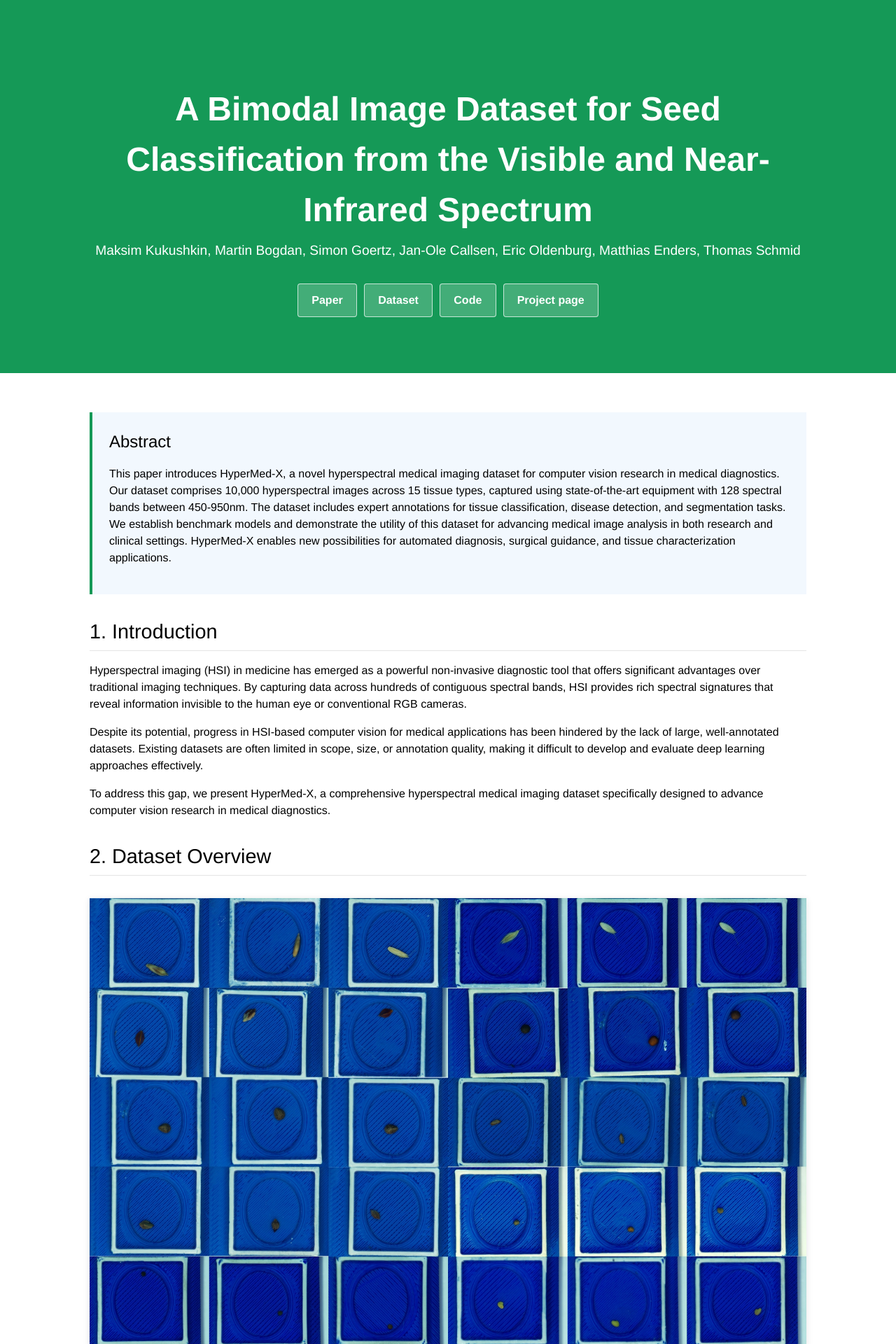
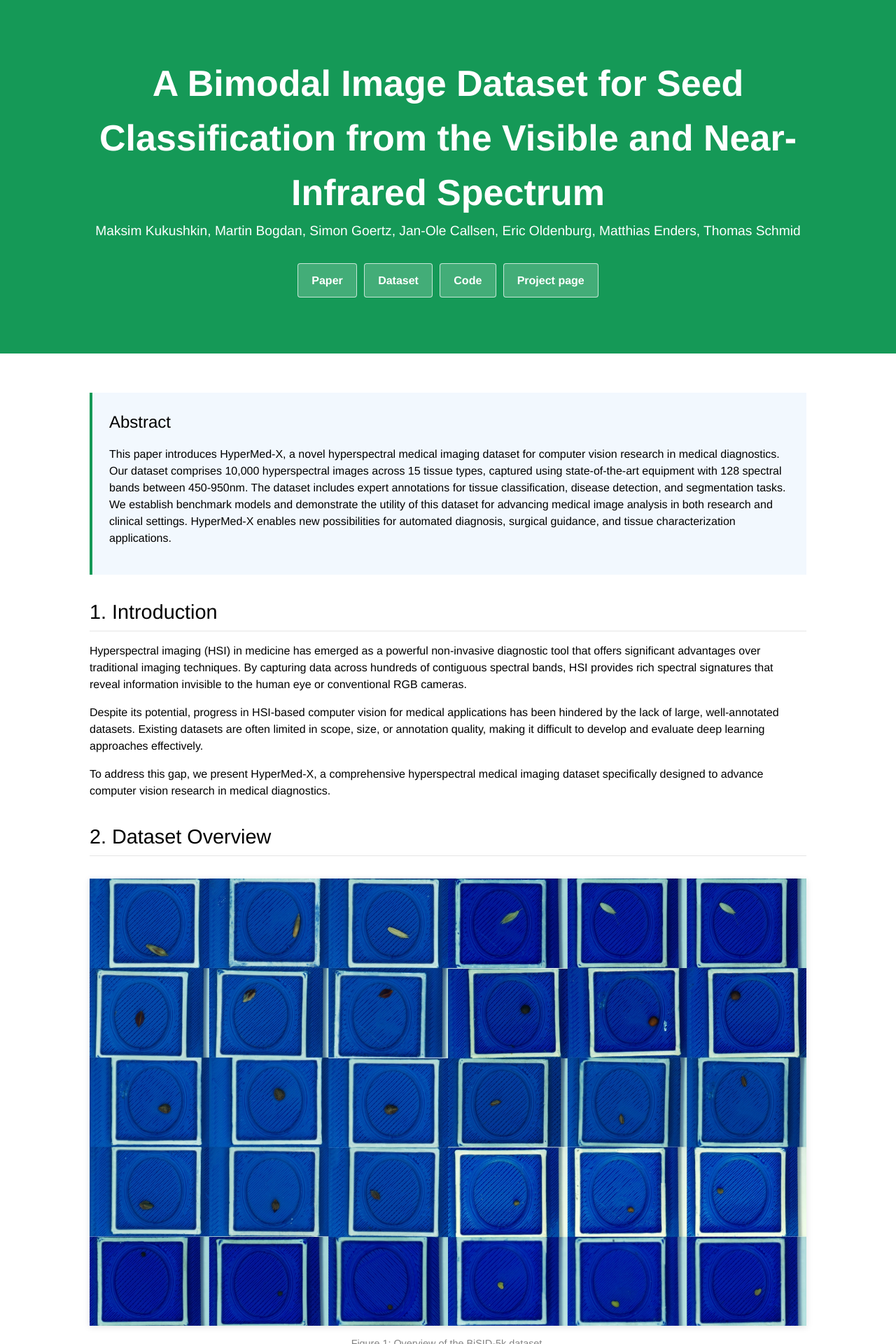
Before and after one commit to max-kuk/bisid-5k, a Jekyll site: the page built from index.md, in a window 1280 px wide. Shown: the top 1920 px of the page at 70% size. Built offline with Jekyll 4.4.1, drawn with Linux system fonts in a browser that asks for light colours; our own code applies the rules of GitHub Pages for plain Markdown files.

Commit message:
website update

```diff
--- a/_layouts/default.html
+++ b/_layouts/default.html
@@ -100,9 +100,9 @@
     }
 
     .page-header h1 {
-      margin-top: 2.5rem;
-      margin-bottom: 0.5rem;
-      font-size: 3rem;
+      margin-top: 0rem;
+      margin-bottom: 0.1rem;
+      font-size: 3.25rem;
     }
 
     .page-header .authors {
```
